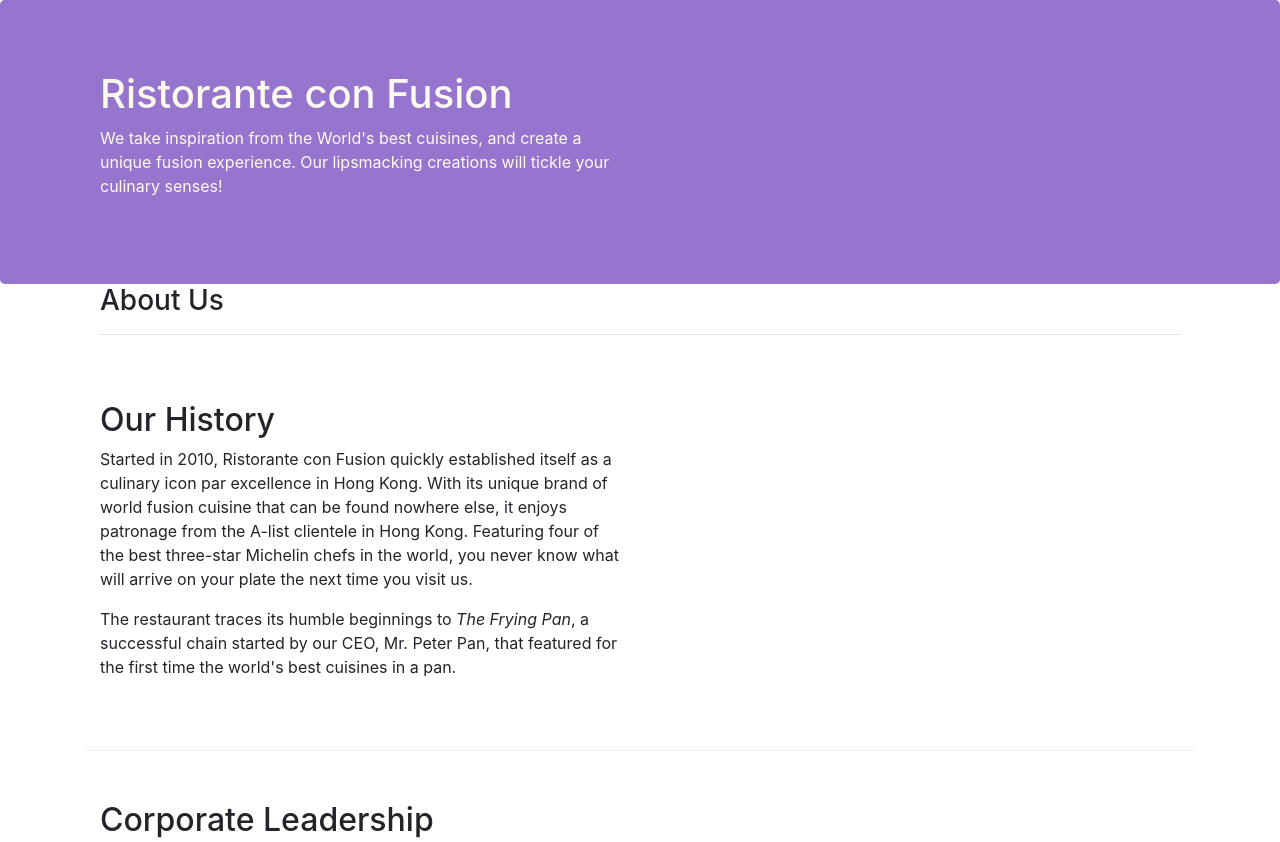
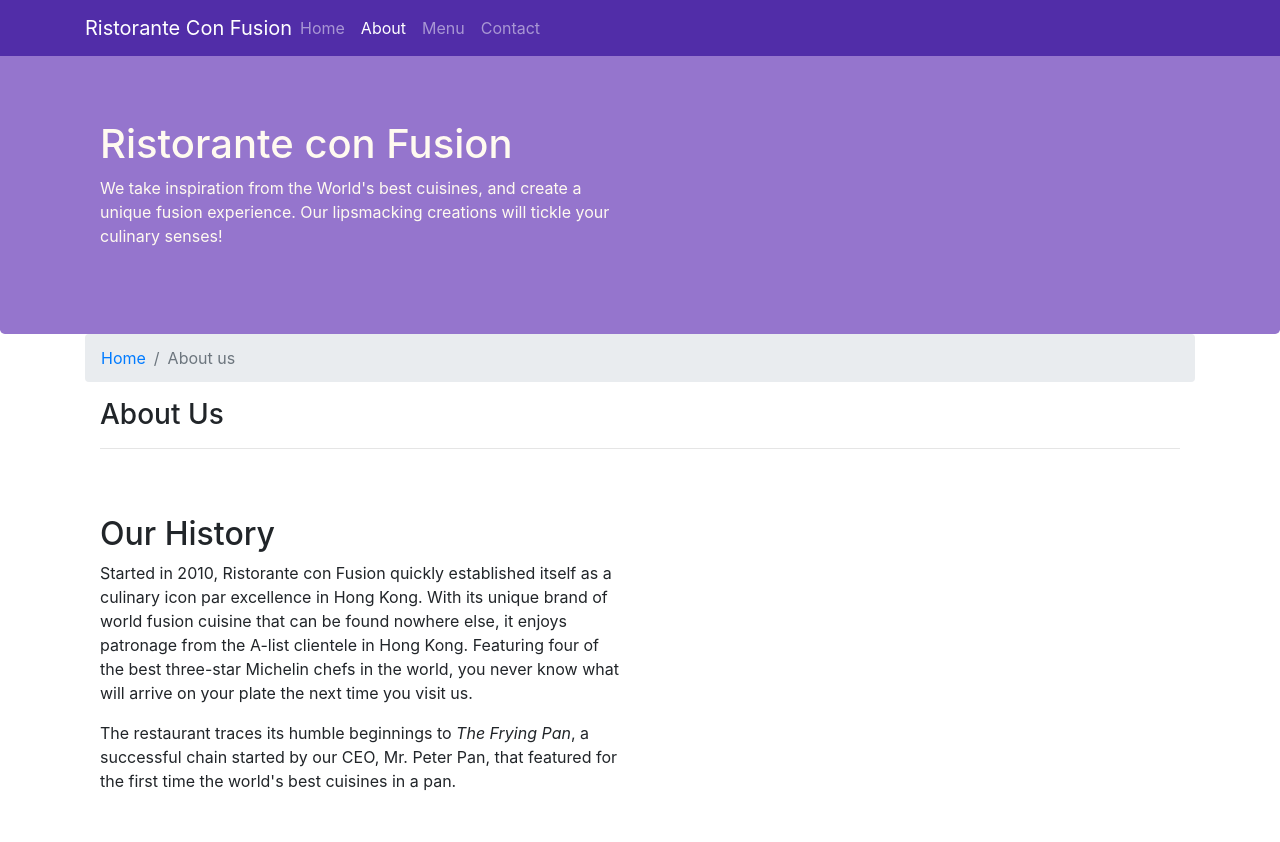
Before and after one commit to strdbr/bootstrap, a website: page aboutus.html in a window 1280 px wide. Shown: the top 842 px of the page. Drawn offline with nearby package versions, Linux system fonts and the light colour scheme.

Commit message:
Navbar and breadcrumbs addition

```diff
--- a/aboutus.html
+++ b/aboutus.html
@@ -12,7 +12,22 @@
 </head>
 
 <body>
-
+    <nav class="navbar navbar-dark navbar-expand-sm fixed-top">
+        <div class="container">
+            <button class="navbar-toggler" type="button" data-toggle="collapse" data-target="#Navbar">
+                <span class="navbar-toggler-icon"></span>
+            </button>
+            <a href="./index.html" class="navbar-brand mr-auto">Ristorante Con Fusion</a>
+            <div class="collapse navbar-collapse" id="Navbar">
+                <ul class="navbar-nav mr-auto">
+                    <li class="nav-item"><a href="./index.html" class="nav-link">Home</a></li>
+                    <li class="nav-item active"><a href="./aboutus.html" class="nav-link">About</a></li>
+                    <li class="nav-item"><a href="#" class="nav-link">Menu</a></li>
+                    <li class="nav-item"><a href="#" class="nav-link">Contact</a></li>
+                </ul>
+            </div>
+        </div>
+    </nav>
     <header class="jumbotron">
         <div class="container">
             <div class="row row-header">
@@ -28,6 +43,10 @@
 
     <div class="container">
         <div class="row row-header">
+            <ol class="col-12 breadcrumb">
+                <li class="breadcrumb-item"><a href="./index.html">Home</a></li>
+                <li class="breadcrumb-item active">About us</li>
+            </ol>
             <div class="col-12">
                <h3>About Us</h3>
                <hr>
@@ -65,8 +84,8 @@
                 <div class="col-4 offset-1 col-sm-2">
                     <h5>Links</h5>
                     <ul class="list-unstyled">
-                        <li><a href="#">Home</a></li>
-                        <li><a href="#">About</a></li>
+                        <li><a href="./index.html">Home</a></li>
+                        <li><a href="./aboutus.html">About</a></li>
                         <li><a href="#">Menu</a></li>
                         <li><a href="#">Contact</a></li>
                     </ul>
--- a/css/styles.css
+++ b/css/styles.css
@@ -29,3 +29,12 @@
 	margin: 0px;
 	color: #0f0f0f;
 }
+
+body{
+	padding: 50px 0px 0px 0px;
+	z-index: 0;
+}
+
+.navbar-dark{
+	background: #512DA8;
+}
```
Also changed, not shown: index.html (+10 -6 lines).
